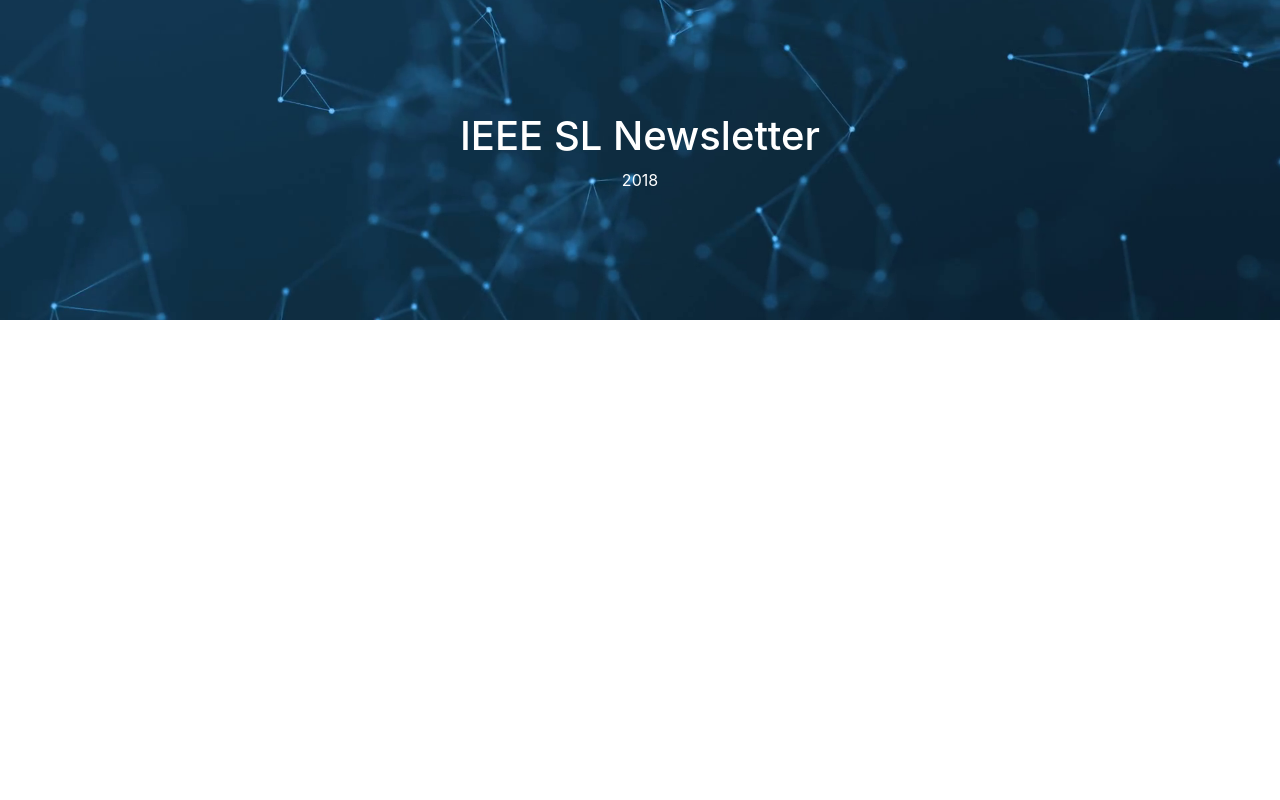
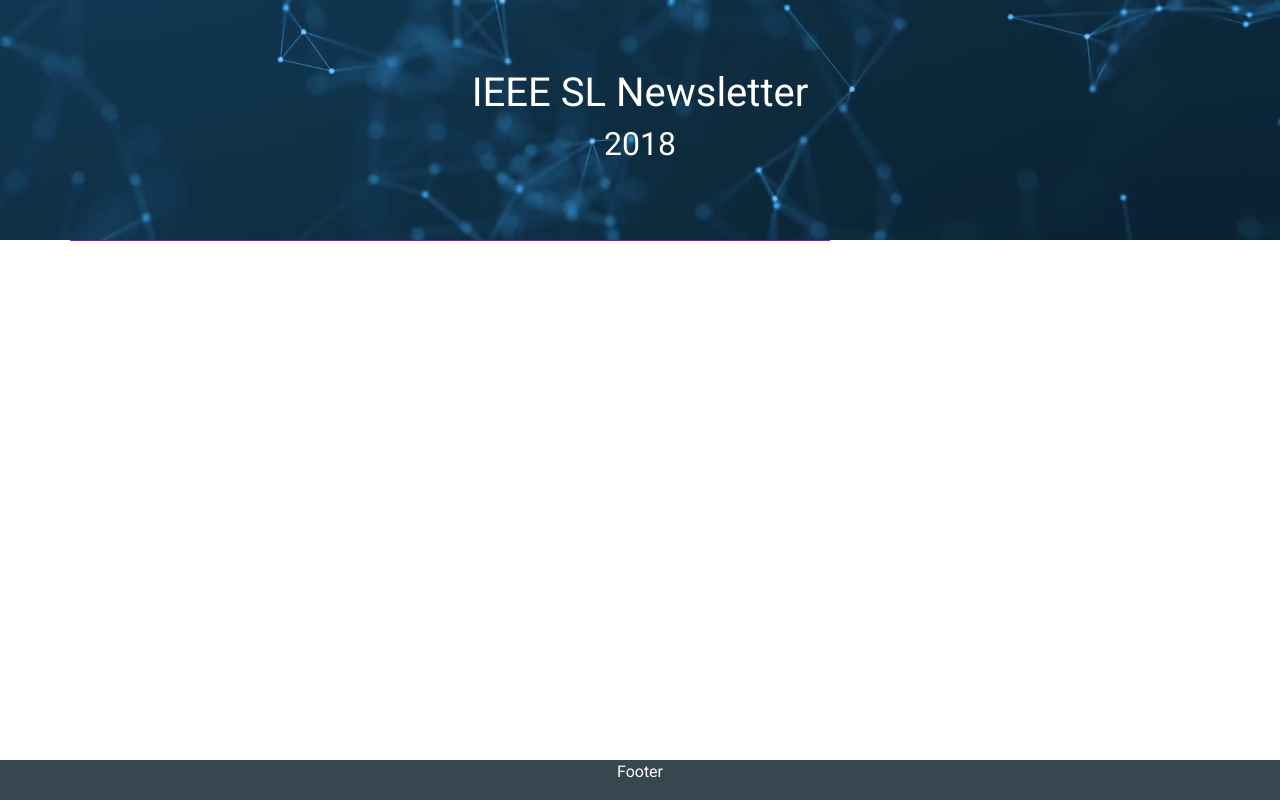
Before and after one commit to IEEESLSection/newsletter-cover, a website: page index.html in a window 1280 px wide. Drawn offline with nearby package versions, Linux system fonts and the light colour scheme.

Commit message:
Add footer and CSS

```diff
--- a/index.html
+++ b/index.html
@@ -5,18 +5,28 @@
     <title>IEEE SL Newsletter</title>
 
     <!--Bootstrap CSS-->
-    <link rel="stylesheet" href="https://stackpath.bootstrapcdn.com/bootstrap/4.1.1/css/bootstrap.min.css" integrity="sha384-WskhaSGFgHYWDcbwN70/dfYBj47jz9qbsMId/iRN3ewGhXQFZCSftd1LZCfmhktB" crossorigin="anonymous">
+    <link rel="stylesheet" href="https://stackpath.bootstrapcdn.com/bootstrap/4.1.1/css/bootstrap.min.css"
+          integrity="sha384-WskhaSGFgHYWDcbwN70/dfYBj47jz9qbsMId/iRN3ewGhXQFZCSftd1LZCfmhktB" crossorigin="anonymous">
 
     <!--jQuery-->
-    <script src="https://code.jquery.com/jquery-3.3.1.slim.min.js" integrity="sha384-q8i/X+965DzO0rT7abK41JStQIAqVgRVzpbzo5smXKp4YfRvH+8abtTE1Pi6jizo" crossorigin="anonymous"></script>
+    <script src="https://code.jquery.com/jquery-3.3.1.slim.min.js"
+            integrity="sha384-q8i/X+965DzO0rT7abK41JStQIAqVgRVzpbzo5smXKp4YfRvH+8abtTE1Pi6jizo"
+            crossorigin="anonymous"></script>
     <!--PopperJS-->
-    <script src="https://cdnjs.cloudflare.com/ajax/libs/popper.js/1.14.3/umd/popper.min.js" integrity="sha384-ZMP7rVo3mIykV+2+9J3UJ46jBk0WLaUAdn689aCwoqbBJiSnjAK/l8WvCWPIPm49" crossorigin="anonymous"></script>
+    <script src="https://cdnjs.cloudflare.com/ajax/libs/popper.js/1.14.3/umd/popper.min.js"
+            integrity="sha384-ZMP7rVo3mIykV+2+9J3UJ46jBk0WLaUAdn689aCwoqbBJiSnjAK/l8WvCWPIPm49"
+            crossorigin="anonymous"></script>
     <!--Bootstrap JS-->
-    <script src="https://stackpath.bootstrapcdn.com/bootstrap/4.1.1/js/bootstrap.min.js" integrity="sha384-smHYKdLADwkXOn1EmN1qk/HfnUcbVRZyYmZ4qpPea6sjB/pTJ0euyQp0Mk8ck+5T" crossorigin="anonymous"></script>
+    <script src="https://stackpath.bootstrapcdn.com/bootstrap/4.1.1/js/bootstrap.min.js"
+            integrity="sha384-smHYKdLADwkXOn1EmN1qk/HfnUcbVRZyYmZ4qpPea6sjB/pTJ0euyQp0Mk8ck+5T"
+            crossorigin="anonymous"></script>
 
     <style>
+        @import url('https://fonts.googleapis.com/css?family=Roboto');
+
         body, html {
             height: 100%;
+            font-family: Roboto, sans-serif;
         }
 
         /* The hero image */
@@ -25,7 +35,7 @@
             background-image: url("./blog-cover.png");
 
             /* Set a specific height */
-            height: 40%;
+            height: 30%;
 
             /* Position and center the image to scale nicely on all screens */
             background-position: center;
@@ -43,24 +53,46 @@
             transform: translate(-50%, -50%);
             color: white;
         }
+
+        .article {
+            background-color: rebeccapurple;
+        }
+
+        .footer {
+            position: fixed;
+            left: 0;
+            bottom: 0;
+            width: 100%;
+            background-color: #37474F;
+            color: white;
+            text-align: center;
+        }
+
+
     </style>
 </head>
 <body>
+<!--Header-->
 <div class="hero-image">
     <div class="hero-text">
         <h1>IEEE SL Newsletter</h1>
-        <p>2018</p>
+        <h2>2018</h2>
     </div>
 </div>
-<!--<div class="container-fluid">-->
-    <!--<div class="card mb-3">-->
-        <!--<img class="card-img-top" src="./sample_event.jpg" alt="Card image cap">-->
-        <!--<div class="card-body">-->
-            <!--<h5 class="card-title">Card title</h5>-->
-            <!--<p class="card-text">This is a wider card with supporting text below as a natural lead-in to additional content. This content is a little bit longer.</p>-->
-            <!--<p class="card-text"><small class="text-muted">Last updated 3 mins ago</small></p>-->
-        <!--</div>-->
-    <!--</div>-->
-<!--</div>-->
+
+<!--Content-->
+<div class="container">
+    <div class="row">
+        <div class="col-8 article">
+
+        </div>
+    </div>
+</div>
+
+<!--Footer-->
+<div class="footer">
+    <p>Footer</p>
+</div>
+
 </body>
 </html>
```
